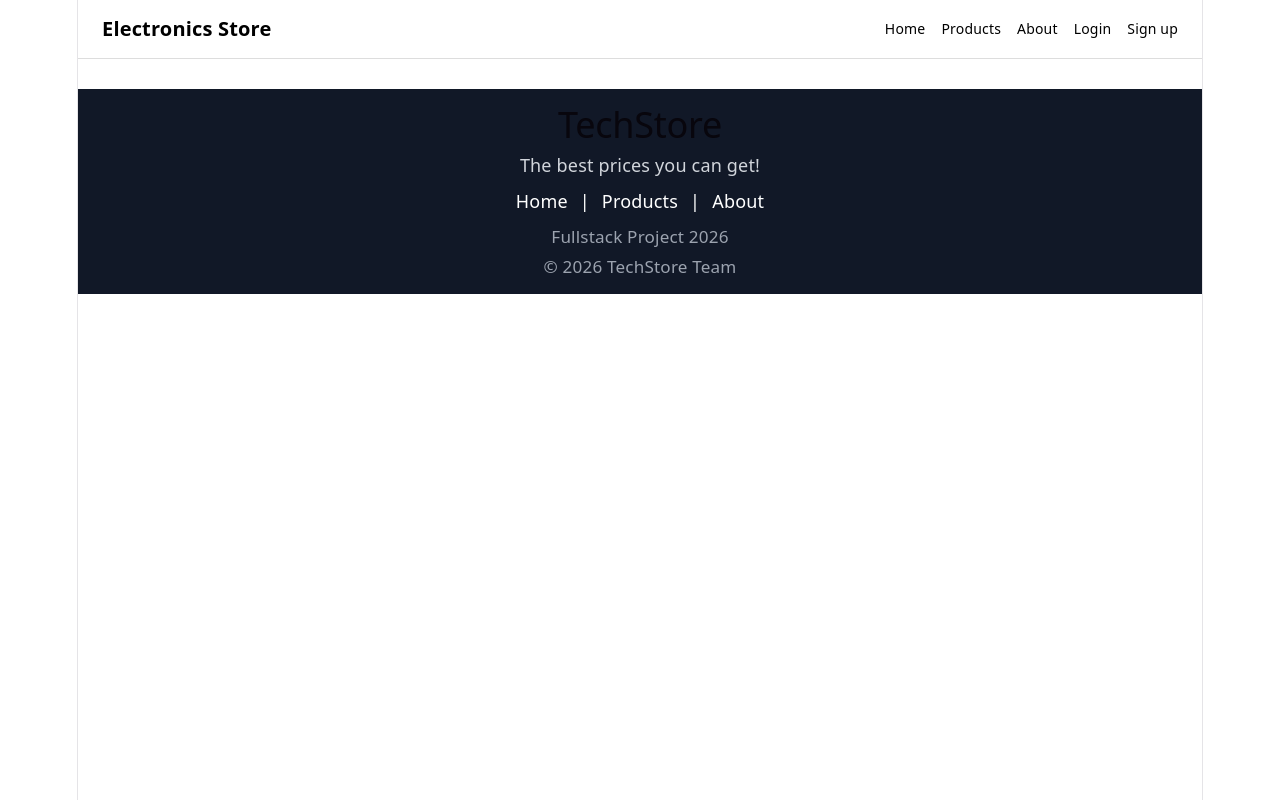
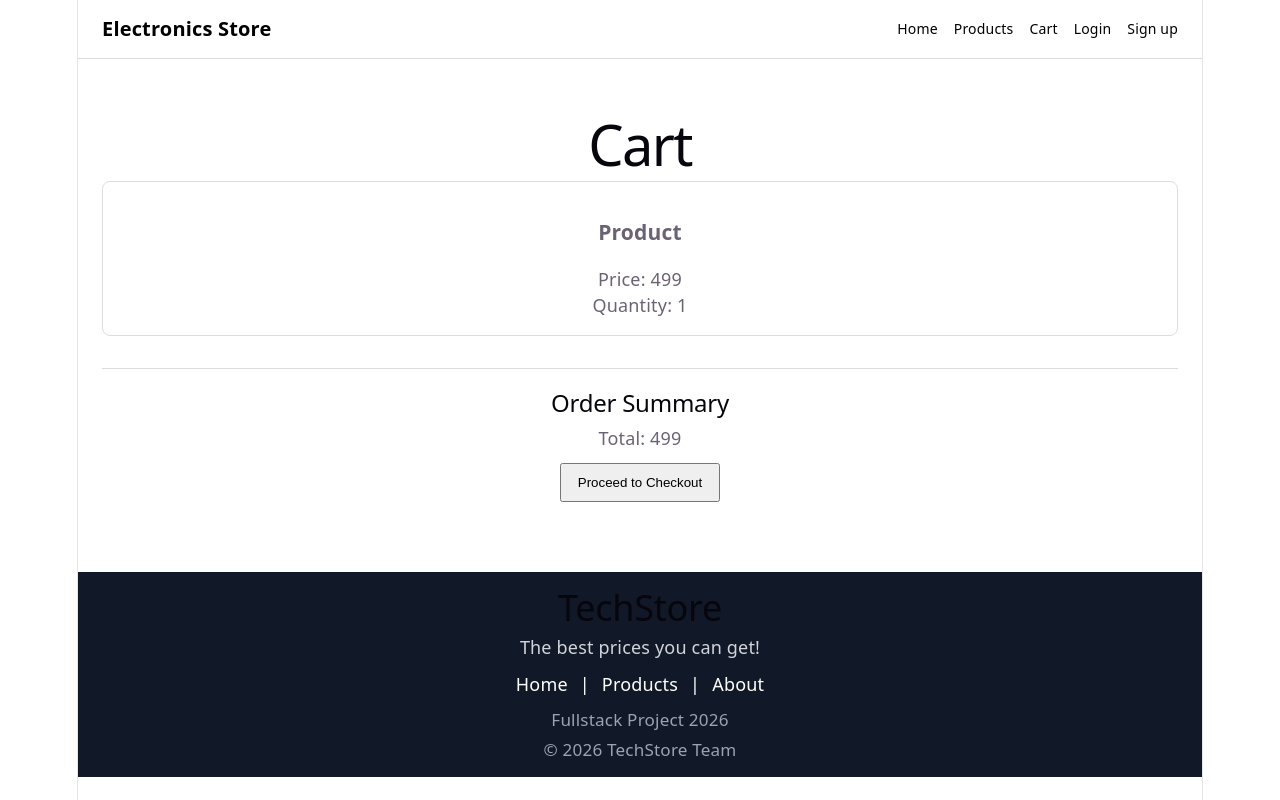
Before and after one commit to aklimson/Online-store, a React app in the folder frontend/: page /cart in a window 1280 px wide. Built offline with nearby package versions, Linux system fonts and the light colour scheme; the HTML template or start-up script is replaced by a standard one.

Commit message:
feat:added cart

```diff
--- a/frontend/src/App.jsx
+++ b/frontend/src/App.jsx
@@ -5,6 +5,7 @@ import Products from "./pages/Products";
 import About from "./pages/About";
 import Login from "./pages/Login";
 import Signup from "./pages/Signup";
+import Cart from "./pages/Cart";
 
 import Navbar from "./components/Navbar";
 import Footer from "./components/Footer";
@@ -17,7 +18,7 @@ function App() {
       <Routes>
         <Route path="/" element={<Home />} />
         <Route path="/products" element={<Products />} />
-        <Route path="/about" element={<About />} />
+        <Route path="/cart" element={<Cart />} />
         <Route path="/login" element={<Login />} />
         <Route path="/signup" element={<Signup />} />
       </Routes>
--- a/frontend/src/components/Navbar.jsx
+++ b/frontend/src/components/Navbar.jsx
@@ -11,7 +11,7 @@ function Navbar() {
       <nav className="navbar-links">
         <Link to="/">Home</Link>
         <Link to="/products">Products</Link>
-        <Link to="/about">About</Link>
+        <Link to="/cart">Cart</Link>
         <Link to="/login">Login</Link>
         <Link to="/signup">Sign up</Link>
       </nav>
--- /dev/null
+++ b/frontend/src/pages/Cart.jsx
@@ -0,0 +1,26 @@
+import "../styles/Cart.css";
+
+function Cart() {
+  return (
+    <main className="cart">
+      <h1>Cart</h1>
+
+      <section className="cart-items">
+        <div className="cart-item">
+          <h3>Product</h3>
+          <p>Price: 499</p>
+          <p>Quantity: 1</p>
+        </div>
+      </section>
+
+      <section className="cart-summary">
+        <h2>Order Summary</h2>
+        <p>Total: 499</p>
+
+        <button>Proceed to Checkout</button>
+      </section>
+    </main>
+  );
+}
+
+export default Cart;
--- /dev/null
+++ b/frontend/src/styles/Cart.css
@@ -0,0 +1,29 @@
+.cart {
+  padding: 40px 24px;
+}
+
+.cart h1 {
+  margin-bottom: 24px;
+}
+
+.cart-items {
+  margin-bottom: 32px;
+}
+
+.cart-item {
+  border: 1px solid #ddd;
+  padding: 16px;
+  margin-bottom: 16px;
+  border-radius: 8px;
+}
+
+.cart-summary {
+  border-top: 1px solid #ddd;
+  padding-top: 20px;
+}
+
+.cart-summary button {
+  margin-top: 12px;
+  padding: 10px 16px;
+  cursor: pointer;
+}
```
